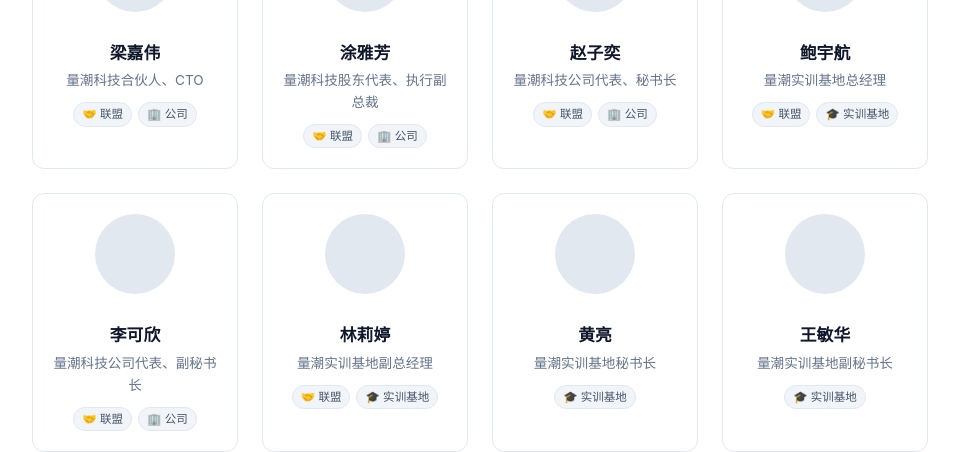
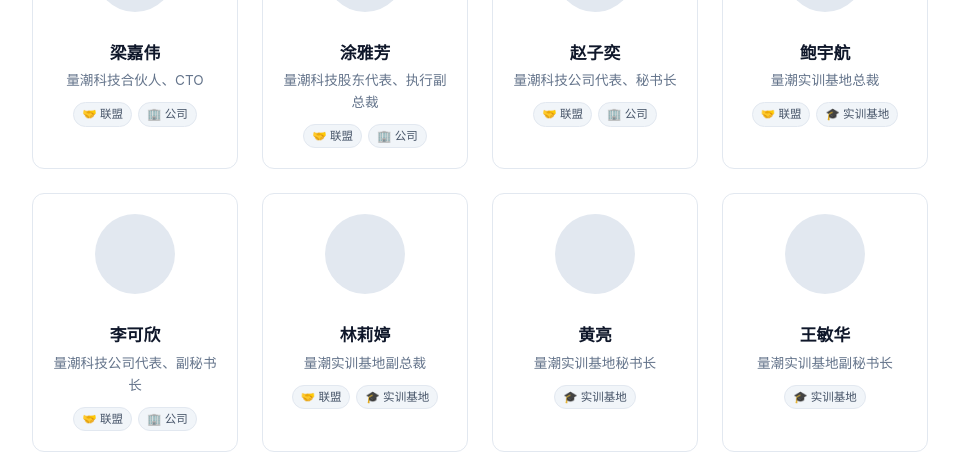
Before and after one commit to quanttide/qtorg, a React (Vite) app in the folder src/site/: page /people in a window 1280 px wide. Shown: the part 723-1175 px from the top of the page, without its empty margins (160-1119 px from the left). Built offline with nearby package versions, Linux system fonts and the light colour scheme.

Commit message:
feat: 实训基地称谓总裁/副总裁（v0.3.1）

```diff
--- a/src/site/package.json
+++ b/src/site/package.json
@@ -1,6 +1,6 @@
 {
   "name": "qtorg-site",
-  "version": "0.3.0",
+  "version": "0.3.1",
   "private": true,
   "type": "module",
   "scripts": {
--- a/src/site/src/data/people.ts
+++ b/src/site/src/data/people.ts
@@ -124,11 +124,11 @@
   {
     id: 'baoyuhang',
     name: '鲍宇航',
-    primary: '量潮实训基地总经理',
+    primary: '量潮实训基地总裁',
     order: 8,
     titles: [
       { org: 'qtalliance', title: '联盟代表、联盟副秘书长' },
-      { org: 'qtacademy', title: '总经理、实训基地代表' },
+      { org: 'qtacademy', title: '总裁、实训基地代表' },
     ],
   },
   {
@@ -144,11 +144,11 @@
   {
     id: 'linliting',
     name: '林莉婷',
-    primary: '量潮实训基地副总经理',
+    primary: '量潮实训基地副总裁',
     order: 10,
     titles: [
       { org: 'qtalliance', title: '联盟代表、联盟秘书' },
-      { org: 'qtacademy', title: '副总经理、实训基地代表' },
+      { org: 'qtacademy', title: '副总裁、实训基地代表' },
     ],
   },
   {
```
Also changed, not shown: 1 other file (tests, documents, lock files or other folders).
